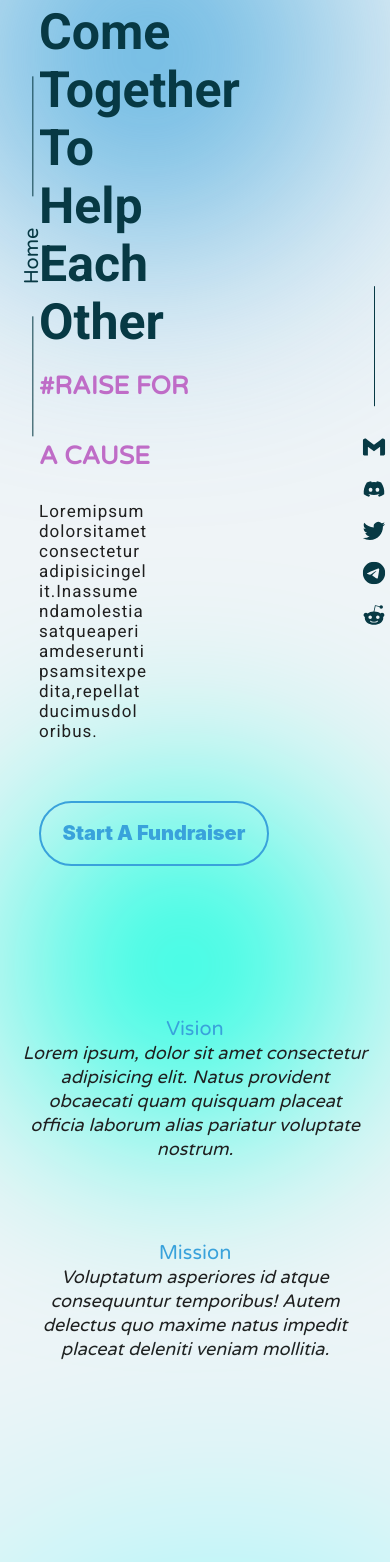
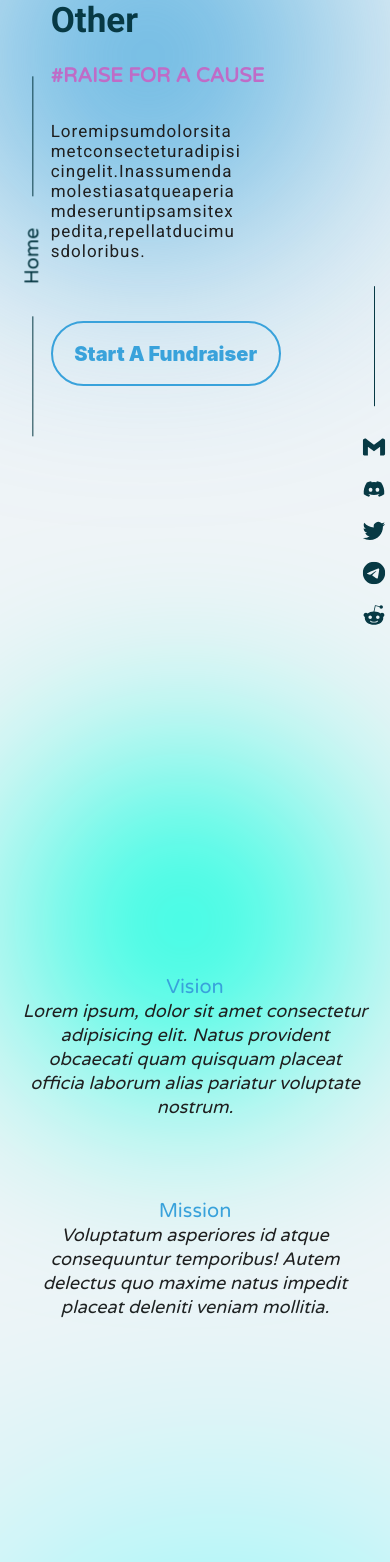
Before and after one commit to Gautham-22/cfms, a React (Create React App) app in the folder client/: page / in a window 390 px wide. Shown: the part 166-1728 px from the top of the page. Built offline with nearby package versions, Linux system fonts and the light colour scheme.

Commit message:
Made responsive

```diff
--- a/client/src/pages/About Us/Aboutus.css
+++ b/client/src/pages/About Us/Aboutus.css
@@ -154,7 +154,7 @@
 
 @media (max-width: 850px) {
     .App.about {
-        margin-top: 10vh;
+        margin-top: 5vh;
         justify-content: start;
     }
 
--- a/client/src/pages/About Us/Aboutus.js
+++ b/client/src/pages/About Us/Aboutus.js
@@ -1,6 +1,6 @@
 import React from 'react';
 import './Aboutus.css';
-import { BsChevronDoubleRight } from 'react-icons/bs';
+// import { BsChevronDoubleRight } from 'react-icons/bs';
 
 function Aboutus() {
   return (
--- a/client/src/pages/Contact/Contact.css
+++ b/client/src/pages/Contact/Contact.css
@@ -80,7 +80,7 @@
 }
 
 .App.contact .to-top a {
-    color: white;
+    color: rgb(124, 122, 122);
     text-decoration: none;
     font-size: 18px;
 }
@@ -108,3 +108,19 @@
 .App.contact.active .icon:nth-child(5):hover {
     color: rgb(255, 74, 74, 0.952);
 }
+
+@media screen and (max-width: 500px) {
+    .App.contact h1 {
+        font-size: 35px;
+    }
+    .App.contact .socials .icon {
+        font-size: 25px;
+        margin: 0px, 0px;
+    }
+    .App.contact.active .icon:nth-child(5) {
+        display: none;
+    }
+    .App.contact.active .icon:nth-child(3) {
+        display: none;
+    }
+}
--- a/client/src/pages/Homepage/Homepage.css
+++ b/client/src/pages/Homepage/Homepage.css
@@ -223,3 +223,17 @@
   transform: scale(1.4);
   cursor: pointer;
 }
+
+@media screen and (max-width: 500px) {
+  .App.home .text-container {
+    top:10%;
+    left: 13%;
+    max-width: 70%;
+  }
+  .App.home .text-container h1 {
+    font-size: 35px;
+  }
+  .App.home .text-container h2 {
+    font-size: 20px;
+  }
+}
```
